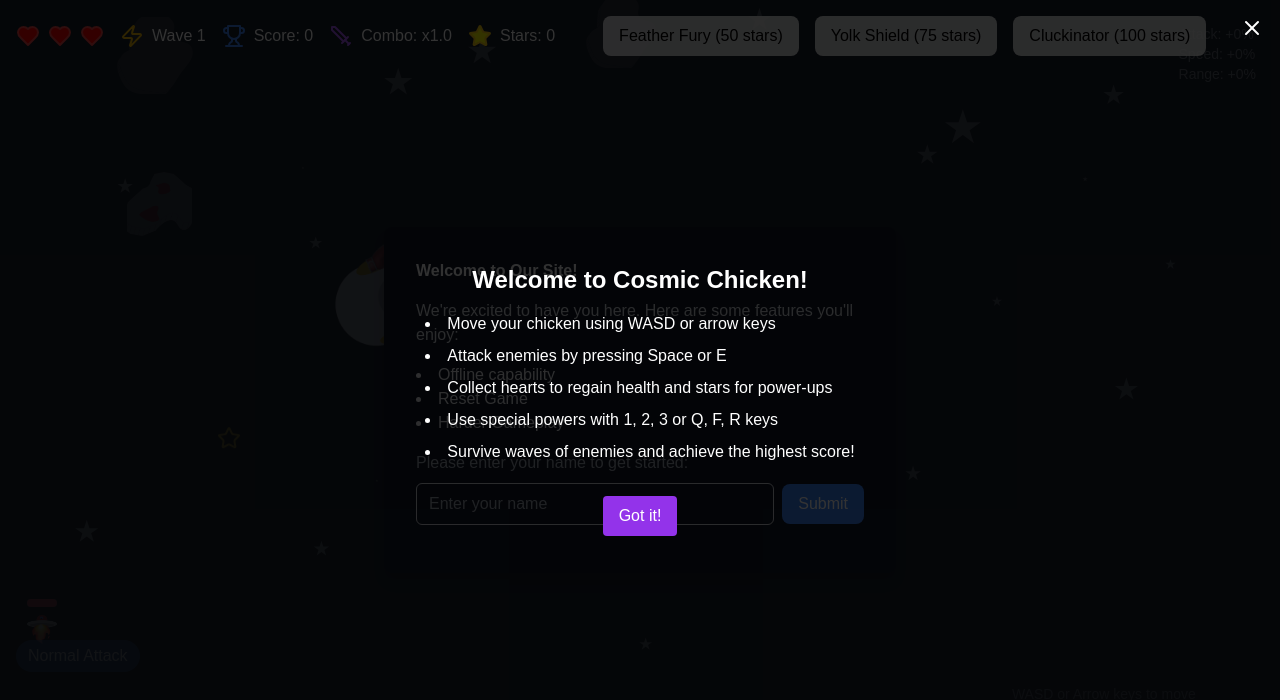
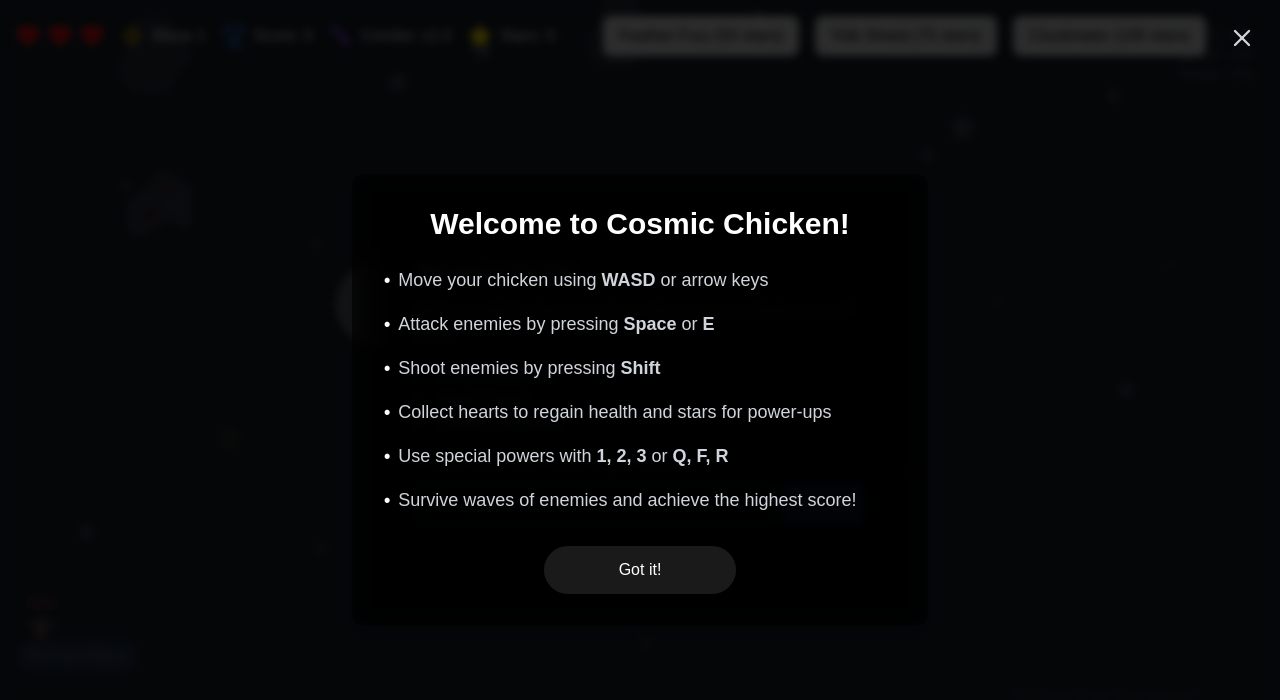
Before and after one commit to Ozsumit/CosmicChickenRhapsody, a Next.js app: page / in a window 1280 px wide. Shown: the top 700 px of the page. Built offline with nearby package versions, Linux system fonts and the light colour scheme.

Commit message:
PostBeta

```diff
--- a/components/gametuto.tsx
+++ b/components/gametuto.tsx
@@ -1,4 +1,4 @@
-import React from "react";
+import React, { useState, useEffect } from "react";
 import { X } from "lucide-react";
 
 interface GameTutorialProps {
@@ -6,25 +6,97 @@ interface GameTutorialProps {
 }
 
 const GameTutorial: React.FC<GameTutorialProps> = ({ onClose }) => {
+  const [countdown, setCountdown] = useState<number>(5);
+  const [canClose, setCanClose] = useState<boolean>(false);
+
+  // Handle countdown timer
+  useEffect(() => {
+    const timer = setInterval(() => {
+      setCountdown((prev) => {
+        if (prev <= 1) {
+          setCanClose(true);
+          clearInterval(timer);
+          return 0;
+        }
+        return prev - 1;
+      });
+    }, 1000);
+
+    return () => clearInterval(timer);
+  }, []);
+
   return (
-    <div className="absolute inset-0 bg-black/80 text-white p-4 z-50 flex flex-col items-center justify-center">
-      <button className="absolute top-4 right-4 text-white" onClick={onClose}>
-        <X size={24} />
+    <div className="absolute inset-0 bg-black/80 backdrop-blur-sm z-50 flex flex-col items-center justify-center">
+      {/* Close button, but disabled for 5 seconds */}
+      <button
+        className={`absolute top-6 right-6 text-gray-300 transition-colors ${
+          canClose ? "hover:text-gray-100" : "cursor-not-allowed"
+        }`}
+        onClick={canClose ? onClose : undefined} // Only close after 5 seconds
+        disabled={!canClose}
+      >
+        <X size={28} />
       </button>
-      <h2 className="text-2xl font-bold mb-4">Welcome to Cosmic Chicken!</h2>
-      <ul className="list-disc list-inside space-y-2 max-w-md">
-        <li>Move your chicken using WASD or arrow keys</li>
-        <li>Attack enemies by pressing Space or E</li>
-        <li>Collect hearts to regain health and stars for power-ups</li>
-        <li>Use special powers with 1, 2, 3 or Q, F, R keys</li>
-        <li>Survive waves of enemies and achieve the highest score!</li>
-      </ul>
-      <button
-        className="mt-8 px-4 py-2 bg-purple-600 rounded hover:bg-purple-700 transition"
-        onClick={onClose}
-      >
-        Got it!
-      </button>
+
+      <div className="bg-black/40 backdrop-blur-md p-8 rounded-xl shadow-lg max-w-[36rem] w-full mx-4 text-center">
+        <h2 className="text-3xl font-bold mb-6 text-white">
+          Welcome to Cosmic Chicken!
+        </h2>
+
+        <ul className="list-none space-y-4 text-gray-300 text-lg">
+          <li className="flex items-center space-x-2">
+            <span className="font-bold text-white">•</span>
+            <span>
+              Move your chicken using{" "}
+              <span className="font-semibold">WASD</span> or arrow keys
+            </span>
+          </li>
+          <li className="flex items-center space-x-2">
+            <span className="font-bold text-white">•</span>
+            <span>
+              Attack enemies by pressing{" "}
+              <span className="font-semibold">Space</span> or{" "}
+              <span className="font-semibold">E</span>
+            </span>
+          </li>
+          <li className="flex items-center space-x-2">
+            <span className="font-bold text-white">•</span>
+            <span>
+              Shoot enemies by pressing{" "}
+              <span className="font-semibold">Shift</span>
+            </span>
+          </li>
+          <li className="flex items-center space-x-2">
+            <span className="font-bold text-white">•</span>
+            <span>Collect hearts to regain health and stars for power-ups</span>
+          </li>
+          <li className="flex items-center space-x-2">
+            <span className="font-bold text-white">•</span>
+            <span>
+              Use special powers with{" "}
+              <span className="font-semibold">1, 2, 3</span> or{" "}
+              <span className="font-semibold">Q, F, R</span>
+            </span>
+          </li>
+          <li className="flex items-center space-x-2">
+            <span className="font-bold text-white">•</span>
+            <span>Survive waves of enemies and achieve the highest score!</span>
+          </li>
+        </ul>
+
+        {/* Countdown button */}
+        <button
+          className={`mt-8 px-6 py-3 w-48 rounded-full shadow-lg transition-all duration-300 ${
+            canClose
+              ? "bg-white/10 text-white hover:bg-white/20"
+              : "bg-gray-600 text-gray-300 cursor-not-allowed"
+          }`}
+          onClick={canClose ? onClose : undefined} // Only allow closing after 5 seconds
+          disabled={!canClose}
+        >
+          {canClose ? "Got it!" : `Wait ${countdown}s`}
+        </button>
+      </div>
     </div>
   );
 };
--- a/components/ui/install.tsx
+++ b/components/ui/install.tsx
@@ -12,18 +12,11 @@ interface BeforeInstallPromptEvent extends Event {
   prompt(): Promise<void>;
 }
 
-// interface ExtendedServiceWorkerRegistration extends ServiceWorkerRegistration {
-//   sync?: {
-//     register(tag: string): Promise<void>;
-//   };
-// }
-
 const PWAInstallAndNotifications: React.FC = () => {
   const [deferredPrompt, setDeferredPrompt] =
     useState<BeforeInstallPromptEvent | null>(null);
   const [isInstalled, setIsInstalled] = useState<boolean>(false);
   const [showInstallPrompt, setShowInstallPrompt] = useState<boolean>(false);
-  useState<boolean>(false);
 
   useEffect(() => {
     const handleBeforeInstallPrompt = (e: BeforeInstallPromptEvent) => {
@@ -48,9 +41,7 @@ const PWAInstallAndNotifications: React.FC = () => {
     }
 
     if ("serviceWorker" in navigator && "PushManager" in window) {
-      // setIsPushSupported(true);
       registerServiceWorker();
-      // checkSubscription();
     }
 
     return () => {
@@ -90,59 +81,30 @@ const PWAInstallAndNotifications: React.FC = () => {
     }
   };
 
-  // const checkSubscription = async () => {
-  //   try {
-  //     const registration = await navigator.serviceWorker.ready;
-  //     const subscription = await registration.pushManager.getSubscription();
-  //     setIsSubscribed(!!subscription);
-  //     if (!subscription) {
-  //       setShowNotificationPrompt(true);
-  //     }
-  //   } catch (error) {
-  //     console.error("Error checking subscription:", error);
-  //   }
-  // };
-
   return (
     <>
       {showInstallPrompt && !isInstalled && (
-        <div className="fixed top-0 right-4 bg-black text-white p-4 rounded-lg shadow-lg z-[100] flex items-center space-x-2">
-          <Download className="h-5 w-5" />
-          <p className="text-sm">Install our app!</p>
-          <Button onClick={handleInstall} variant="outline" size="sm">
+        <div className="fixed bottom-5 right-5 bg-slate-900 border border-slate-800 text-white p-4 rounded-lg shadow-lg z-[100] flex items-center space-x-3 transition-transform transform scale-100 hover:scale-105">
+          <Download className="h-5 w-5 text-gray-300" />
+          <p className="text-sm">Install our app </p>
+          <Button
+            onClick={handleInstall}
+            variant="outline"
+            size="sm"
+            className="bg-slate-800 hover:bg-slate-700 text-white rounded px-3 py-1 transition-all"
+          >
             Install
           </Button>
           <Button
             onClick={() => setShowInstallPrompt(false)}
             variant="ghost"
             size="sm"
+            className="text-gray-300 hover:text-gray-200"
           >
             <X className="h-4 w-4" />
           </Button>
         </div>
       )}
-      {/* {isPushSupported && showNotificationPrompt && (
-        <div className="fixed bottom-4 right-4 bg-black text-white p-4 rounded-lg shadow-lg z-[100] flex items-center space-x-2">
-          <Bell className="h-5 w-5" />
-          <p className="text-sm z-50">
-            {isSubscribed ? "Notifications enabled" : "Enable notifications?"}
-          </p>
-          <Button
-            onClick={isSubscribed ? unsubscribeUser : subscribeUser}
-            variant="outline"
-            size="sm"
-          >
-            {isSubscribed ? "Disable" : "Enable"}
-          </Button>
-          <Button
-            onClick={() => setShowNotificationPrompt(false)}
-            variant="ghost"
-            size="sm"
-          >
-            <X className="h-4 w-4" />
-          </Button>
-        </div>
-      )} */}
     </>
   );
 };
```
